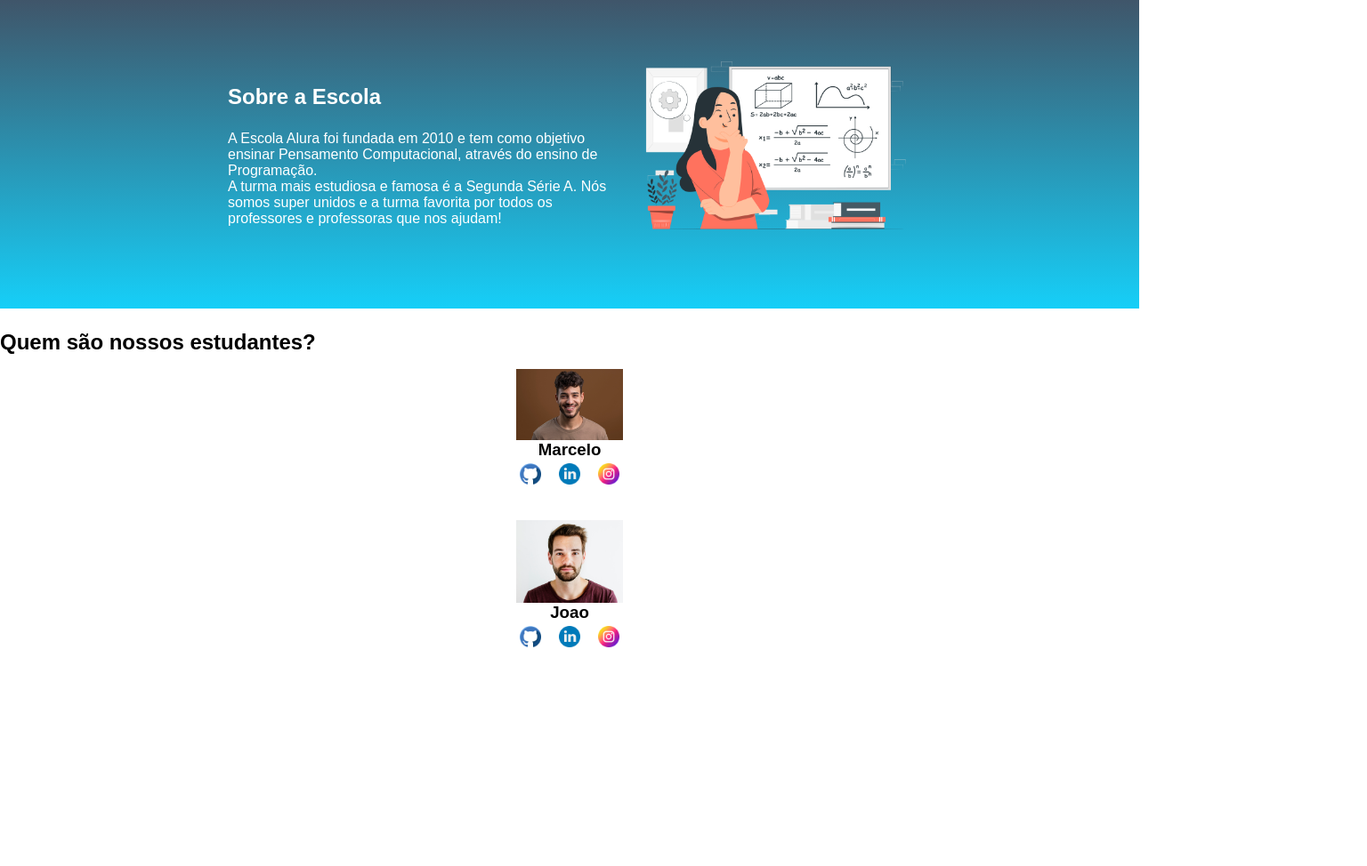
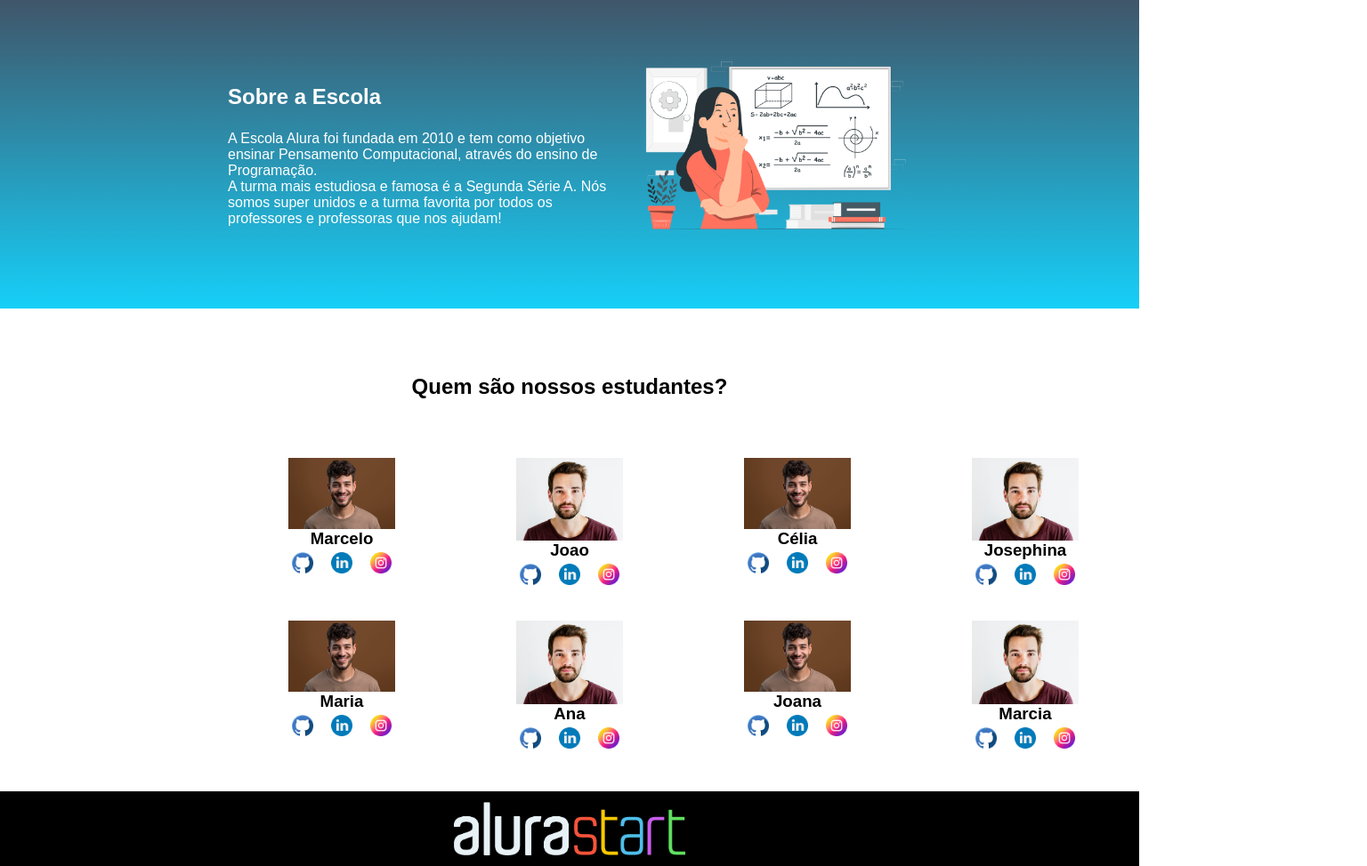
Before and after one commit to profceliacabral/TURMA_H, a plain HTML site: page index.html in a window 1280 px wide. Shown: the part 105-1079 px from the top of the page at 89% size, 1536 px wide, since content can reach past the window. Before the commit the page ends 881 px from the top, so only its background shows below. Drawn offline with Linux system fonts and the light colour scheme.

Commit message:
aula 6 17/04

```diff
--- a/index.html
+++ b/index.html
@@ -30,21 +30,73 @@
     <!-- aula4  10/04 -->
     <section class="estudante">
         <h2 class="estudante-titulo">Quem são nossos estudantes?</h2>
-        <div class="estudante-div">
+        <div class="estudante-todos"> <!-- aula6 17/04 -->
+            <span></span>
+            <div class="estudante-div"> <!-- aula5  -->
                 <img class="estudante-imagem" src="Marcelo.jpg" alt="foto do marcelo">
                 <h3 class="estudante-nome">Marcelo</h3>
-            <img class="estudante-icone" src="github.png" alt="icone github">
-            <img class="estudante-icone" src="linkedin.png" alt="icone linkedin">
-            <img class="estudante-icone" src="instagram.png" alt="icone instagram">
+                <a href="https://github.com/marcelopaludetto"><img class="estudante-icone" src="github.png" alt="icone github"></a>
+                <a href="https://linkedin.com/marcelopaludetto"><img class="estudante-icone" src="linkedin.png" alt="icone linkedin"></a>
+                <a href="https://instagram.com/marcelopaludetto"><img class="estudante-icone" src="instagram.png" alt="icone instagram"></a>
             </div>
             <div class="estudante-div">
                 <img class="estudante-imagem" src="Joao.jpg" alt="foto do Joao">
                 <h3 class="estudante-nome">Joao</h3>
-            <img class="estudante-icone" src="github.png" alt="icone github">
-            <img class="estudante-icone" src="linkedin.png" alt="icone linkedin">
-            <img class="estudante-icone" src="instagram.png" alt="icone instagram">
+                <a href="https://github.com/marcelopaludetto"><img class="estudante-icone" src="github.png" alt="icone github"></a>
+                <a href="https://linkedin.com/marcelopaludetto"><img class="estudante-icone" src="linkedin.png" alt="icone linkedin"></a>
+                <a href="https://instagram.com/marcelopaludetto"><img class="estudante-icone" src="instagram.png" alt="icone instagram"></a>
+            </div>
+            <div class="estudante-div"> <!-- aula6  -->
+                <img class="estudante-imagem" src="Marcelo.jpg" alt="foto do marcelo">
+                <h3 class="estudante-nome">Célia</h3>
+                <a href="https://github.com/marcelopaludetto"><img class="estudante-icone" src="github.png" alt="icone github"></a>
+                <a href="https://linkedin.com/marcelopaludetto"><img class="estudante-icone" src="linkedin.png" alt="icone linkedin"></a>
+                <a href="https://instagram.com/marcelopaludetto"><img class="estudante-icone" src="instagram.png" alt="icone instagram"></a>
+            </div>
+            <div class="estudante-div">
+                <img class="estudante-imagem" src="Joao.jpg" alt="foto do Joao">
+                <h3 class="estudante-nome">Josephina</h3>
+                <a href="https://github.com/marcelopaludetto"><img class="estudante-icone" src="github.png" alt="icone github"></a>
+                <a href="https://linkedin.com/marcelopaludetto"><img class="estudante-icone" src="linkedin.png" alt="icone linkedin"></a>
+                <a href="https://instagram.com/marcelopaludetto"><img class="estudante-icone" src="instagram.png" alt="icone instagram"></a>
+            </div>
+            <span></span>
+            <span></span>
+            <div class="estudante-div">
+                <img class="estudante-imagem" src="Marcelo.jpg" alt="foto do marcelo">
+                <h3 class="estudante-nome">Maria</h3>
+                <a href="https://github.com/marcelopaludetto"><img class="estudante-icone" src="github.png" alt="icone github"></a>
+                <a href="https://linkedin.com/marcelopaludetto"><img class="estudante-icone" src="linkedin.png" alt="icone linkedin"></a>
+                <a href="https://instagram.com/marcelopaludetto"><img class="estudante-icone" src="instagram.png" alt="icone instagram"></a>
+            </div>
+            <div class="estudante-div">
+                <img class="estudante-imagem" src="Joao.jpg" alt="foto do Joao">
+                <h3 class="estudante-nome">Ana</h3>
+                <a href="https://github.com/marcelopaludetto"><img class="estudante-icone" src="github.png" alt="icone github"></a>
+                <a href="https://linkedin.com/marcelopaludetto"><img class="estudante-icone" src="linkedin.png" alt="icone linkedin"></a>
+                <a href="https://instagram.com/marcelopaludetto"><img class="estudante-icone" src="instagram.png" alt="icone instagram"></a>
+            </div>
+            <div class="estudante-div">
+                <img class="estudante-imagem" src="Marcelo.jpg" alt="foto do marcelo">
+                <h3 class="estudante-nome">Joana</h3>
+                <a href="https://github.com/marcelopaludetto"><img class="estudante-icone" src="github.png" alt="icone github"></a>
+                <a href="https://linkedin.com/marcelopaludetto"><img class="estudante-icone" src="linkedin.png" alt="icone linkedin"></a>
+                <a href="https://instagram.com/marcelopaludetto"><img class="estudante-icone" src="instagram.png" alt="icone instagram"></a>
+            </div>
+            <div class="estudante-div">
+                <img class="estudante-imagem" src="Joao.jpg" alt="foto do Joao">
+                <h3 class="estudante-nome">Marcia</h3>
+                <a href="https://github.com/marcelopaludetto"><img class="estudante-icone" src="github.png" alt="icone github"></a>
+                <a href="https://linkedin.com/marcelopaludetto"><img class="estudante-icone" src="linkedin.png" alt="icone linkedin"></a>
+                <a href="https://instagram.com/marcelopaludetto"><img class="estudante-icone" src="instagram.png" alt="icone instagram"></a>
+            </div>
+
         </div>
     </section>
+    <!-- aula6  -->
+    <footer class="rodape">
+        <img class="rodape-imagem"src="alurastart logo.png" alt="logo da alura start">
+    </footer>
 </body>
 
 </html>
--- a/style.css
+++ b/style.css
@@ -2,12 +2,9 @@
     margin: 0;
     padding: 0;
 }
-
 body {
     font-family: 'Poppins', sans-serif;
 }
-
- /*aula 3 03/04*/
 .cabecalho {
     background-color: #424E61;
     color: white;
@@ -49,7 +46,7 @@ body {
     padding: 24px 0;
 }
 
-/*aula 4 10/04*/
+/*aula 4 e 5*/
 .estudante{
     padding: 24px 0;
 }
@@ -66,3 +63,27 @@ body {
     text-align: center;
     padding: 16px 0;
 }
+
+.estudante-titulo{
+    text-align: center;
+    padding: 50px 0;
+}
+
+/*aula 6*/
+.estudante-todos{
+    display: grid;
+    -ms-grid-column-align: center;
+    grid-template-columns: 20% 20% 20% 20% 20% 20%;
+}
+
+
+.rodape{
+    background-color: black;
+    text-align: center;
+}
+
+.rodape-imagem{
+    height: 60px;
+    padding: 12px 0;
+
+}
```
Lines whose indentation alone changed are shown as unchanged.
